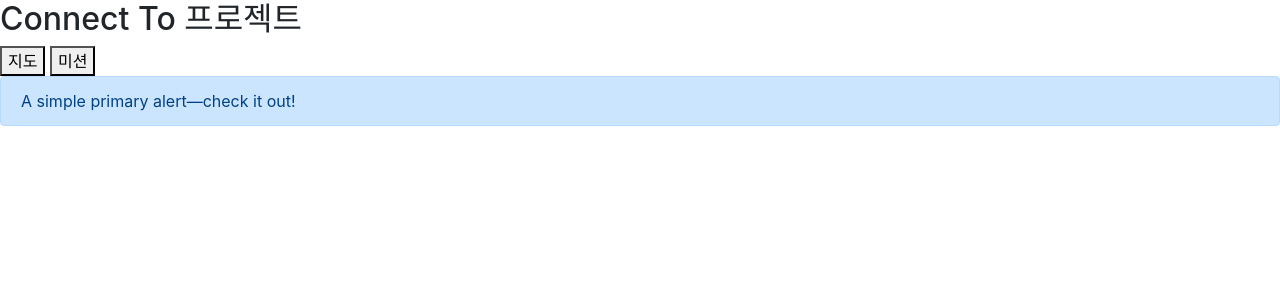
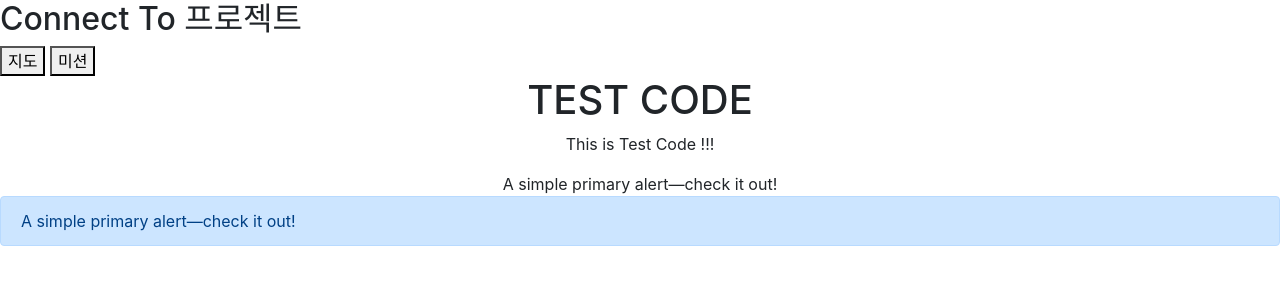
Before and after one commit to rewhwan/jshalomdaniel, a plain HTML site: page index.html in a window 1280 px wide. Drawn offline with Linux system fonts and the light colour scheme.

Commit message:
-부트스트랩 테스트

```diff
--- a/index.html
+++ b/index.html
@@ -13,6 +13,12 @@
     <button name="지도">지도</button>
     <button name="지도">미션</button>
 
+    <div class="text-center" role="alert">
+        <h1>TEST CODE</h1>
+        <p>This is Test Code !!!</p>
+        A simple primary alert—check it out!
+    </div>
+
     <div class="alert alert-primary" role="alert">
         A simple primary alert—check it out!
     </div>
```
